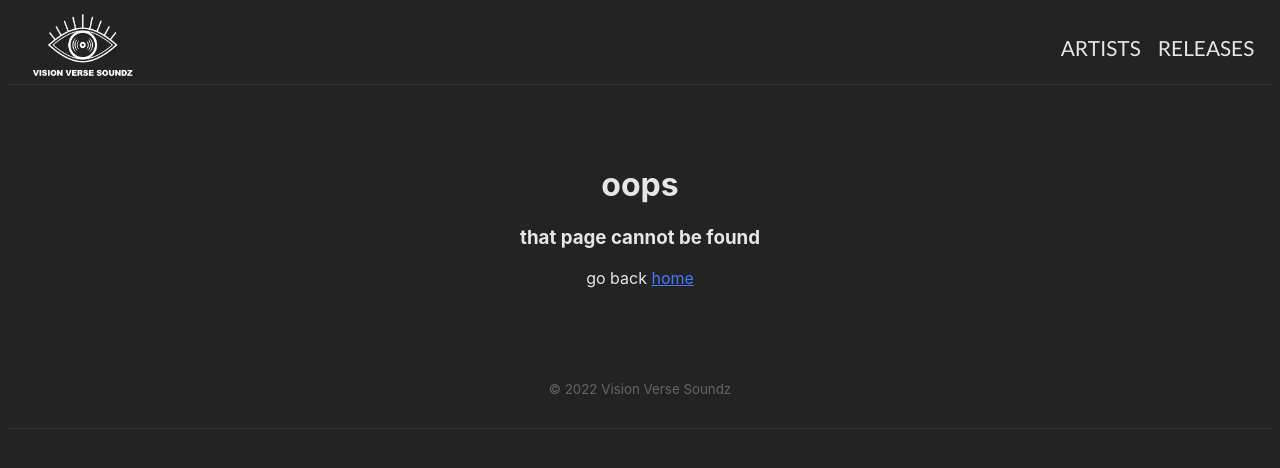
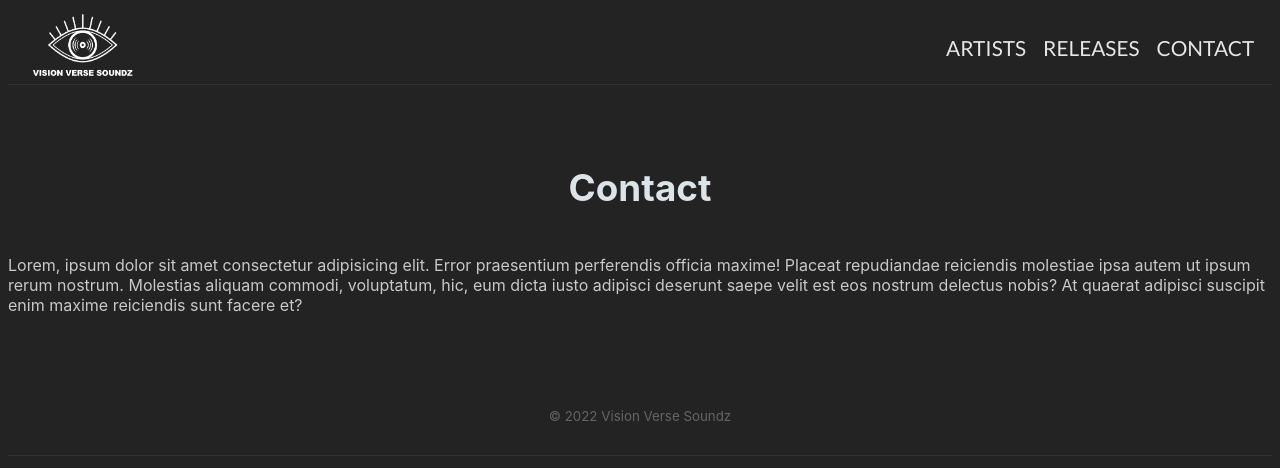
Before and after one commit to jasoncassella/vision-verse-soundz, a Next.js app: page /contact in a window 1280 px wide. Before the commit this address had no page. Shown: the top 468 px of the page. Built offline with nearby package versions, Linux system fonts and the light colour scheme.

Commit message:
added a contact page

```diff
--- a/components/Navbar.js
+++ b/components/Navbar.js
@@ -9,6 +9,7 @@ const Navbar = () => {
 			</Link>
 			<Link className='link' href='/artists' >Artists</Link>
 			<Link className='link' href='/releases' >Releases</Link>
+			<Link className='link' href='/contact' >Contact</Link>
 		</nav>
 	);
 };
--- /dev/null
+++ b/pages/contact.js
@@ -0,0 +1,21 @@
+import Head from 'next/head';
+
+const Contact = () => {
+	return (
+		<>
+			<Head>
+				<title>VVS | Contact</title>
+			</Head>
+			<h1 className='title'>Contact</h1>
+			<p className='text'>
+				Lorem, ipsum dolor sit amet consectetur adipisicing elit. Error praesentium
+				perferendis officia maxime! Placeat repudiandae reiciendis molestiae ipsa
+				autem ut ipsum rerum nostrum. Molestias aliquam commodi, voluptatum, hic, eum
+				dicta iusto adipisci deserunt saepe velit est eos nostrum delectus nobis? At
+				quaerat adipisci suscipit enim maxime reiciendis sunt facere et?
+			</p>
+		</>
+	);
+};
+
+export default Contact;
```
